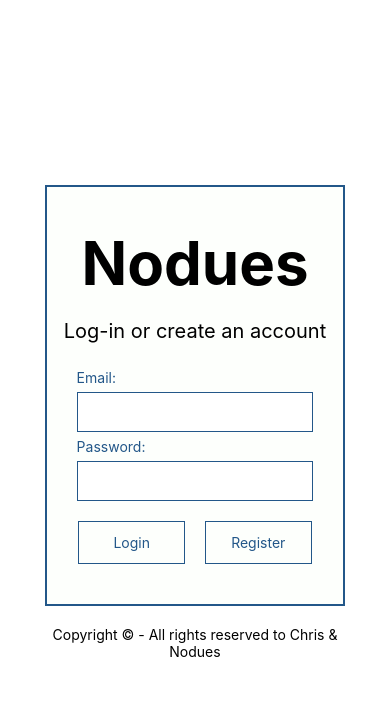
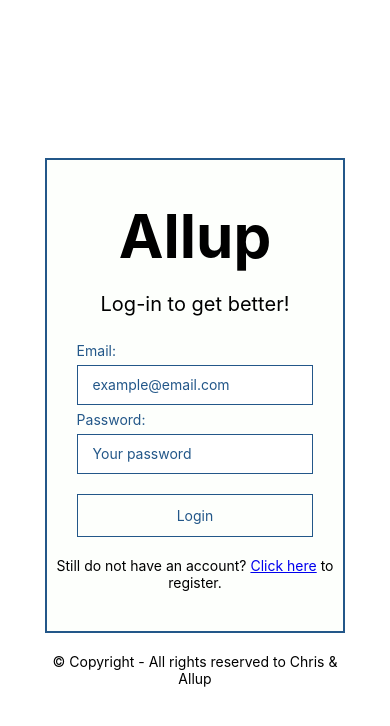
Before and after one commit to Chrisluan/Allup, a React Native app: screen / in a window 390 px wide. Shown: the top 726 px of the page. Built offline with nearby package versions, Linux system fonts and the light colour scheme.

Commit message:
Mudança no nome da aplicação e remoção do botão de registro, substituindo por uma escrita abaixo.

```diff
--- a/App.js
+++ b/App.js
@@ -1,6 +1,6 @@
 import { StatusBar } from 'expo-status-bar';
 import { useState } from 'react';
-import { StyleSheet, TextInput, Button, Pressable, Text, View } from 'react-native';
+import { StyleSheet, TouchableHighlight, TextInput, Pressable, Text, View } from 'react-native';
 export default function App() {
   return (
     <View style={styles.body}>
@@ -8,31 +8,36 @@ export default function App() {
           <View style={styles.loginContainer}>
           <View style={{display:'flex', gap:20, alignItems:'center'}}>
       <Text style={styles.logo}>
-          Nodues
+          Allup
         </Text>
           <Text style={styles.text}>
-              Log-in or create an account
+              Log-in to get better!
           </Text>
          </View>
           <View style={{width:'80%'}}>
           <Text style={{color:'#235789', marginVertical:6}}>
             Email:
           </Text>
-              <TextInput style={styles.textInput}/>
+              <TextInput placeholder='example@email.com' style={styles.textInput}/>
           <Text style={{color:'#235789', marginVertical:6}}>
             Password:
           </Text>
-              <TextInput style={styles.textInput}/>
+              <TextInput placeholder='Your password' style={styles.textInput}/>
           </View>
 
           <View style={{display:'flex', justifyContent:'center',width:'80%', flexDirection:'row', gap:20}}>
-            <Pressable style={styles.buttons}><Text style={{color:'#235789'}}>Login</Text></Pressable>
-            <Pressable color={'#161925'} style={styles.buttons}><Text style={{color:'#235789',}}>Register</Text></Pressable>
+            <TouchableHighlight style={{width:'100%'}} onPress={() => {this.props.onPress()}} underlayColor={"blue"} activeOpacity={0.7}>
+              <Pressable style={styles.buttons}><Text style={{color:'#235789'}}>Login</Text></Pressable>
+            </TouchableHighlight>
+
           </View>
+          <Text style={{textAlign:'center'}}>
+              Still do not have an account? <a href='/'>Click here</a> to register.
+            </Text>
           </View>
 
     </View>
-      <Text style={{textAlign:'center'}}>Copyright © - All rights reserved to Chris & Nodues</Text>
+      <Text style={{textAlign:'center'}}>© Copyright - All rights reserved to Chris & Allup</Text>
     </View>
   );
 }
@@ -67,8 +72,7 @@ const styles = StyleSheet.create({
     alignItems: 'center',
     justifyContent: 'center',
     paddingVertical: 12,
-    width:'45%',
-    elevation: 0,
+    width:'100%',
     backgroundColor: '#FDFFFC',
     borderWidth:1,
     borderColor:'#235789',
```
Also changed, not shown: styles/styles.js (added).
